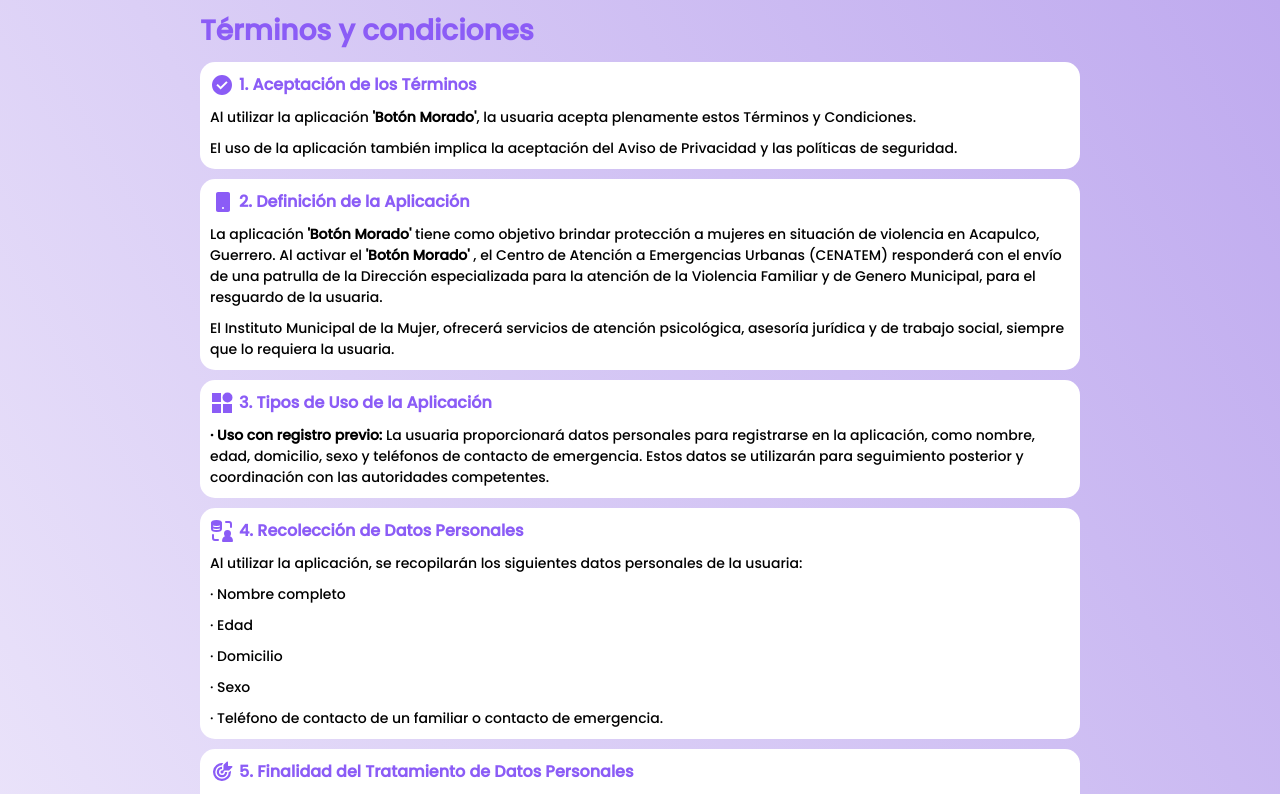
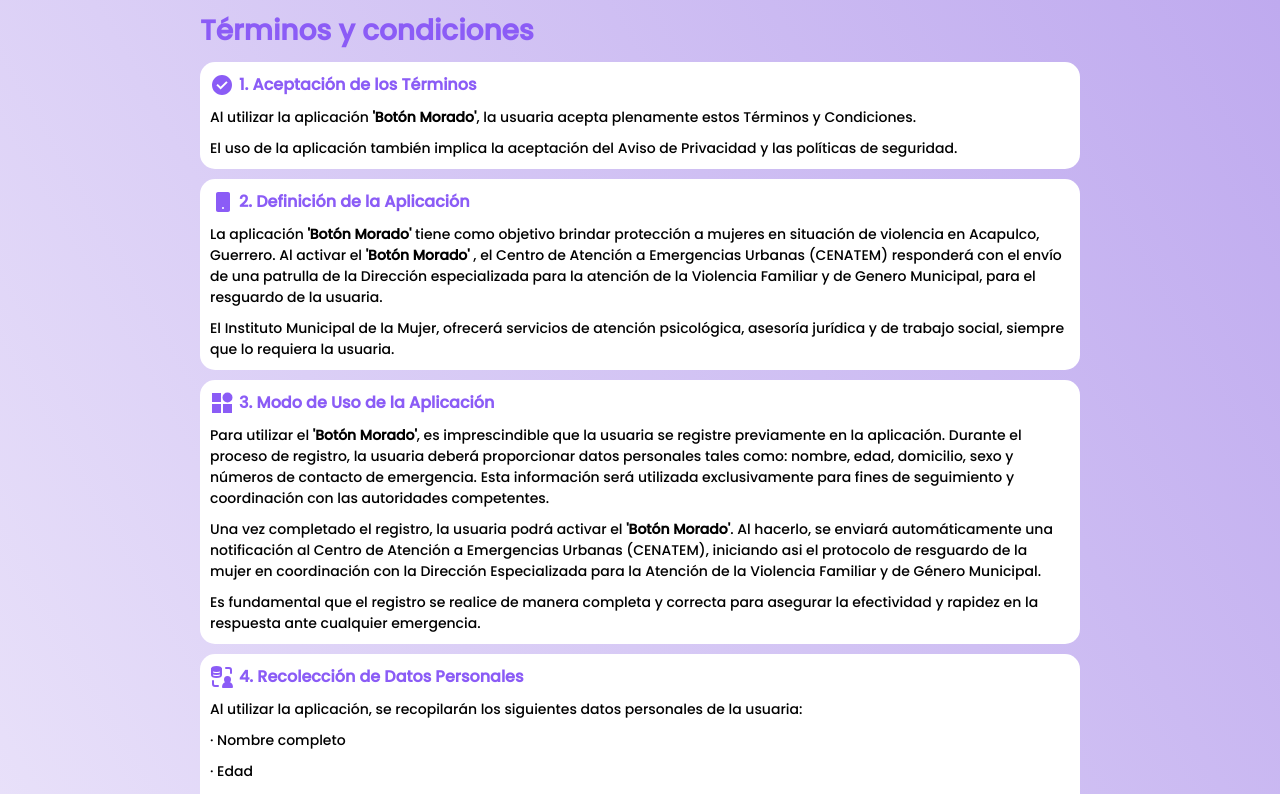
Before and after one commit to iElvisJosue/immujer, a React (Vite) app: page /Terminos-Y-Condiciones in a window 1280 px wide. Shown: the top 794 px of the page. Built offline with nearby package versions, Linux system fonts and the light colour scheme; the HTML template or start-up script is replaced by a standard one.

Commit message:
TyC actualizados

```diff
--- a/src/views/TerminosCondiciones.jsx
+++ b/src/views/TerminosCondiciones.jsx
@@ -43,23 +43,29 @@
       />
       <CardDetalles
         DetallesIcono={{ SVG: "CUBITOS", Clase: "SVG Principal" }}
-        Titulo="3. Tipos de Uso de la Aplicación"
+        Titulo="3. Modo de Uso de la Aplicación"
         Textos={[
           <>
-            <b>· Uso con registro previo:</b> La usuaria proporcionará datos
-            personales para registrarse en la aplicación, como nombre, edad,
-            domicilio, sexo y teléfonos de contacto de emergencia. Estos datos
-            se utilizarán para seguimiento posterior y coordinación con las
-            autoridades competentes.
+            Para utilizar el <b>{"'Botón Morado'"}</b>, es imprescindible que la
+            usuaria se registre previamente en la aplicación. Durante el proceso
+            de registro, la usuaria deberá proporcionar datos personales tales
+            como: nombre, edad, domicilio, sexo y números de contacto de
+            emergencia. Esta información será utilizada exclusivamente para
+            fines de seguimiento y coordinación con las autoridades competentes.
           </>,
-          // <>
-          //   <b>· Uso Emergente:</b> La usuaria puede activar el{" "}
-          //   <b>{"'Botón Morado'"}</b> sin necesidad de registro. En este caso,
-          //   se enviará un aviso inmediato al Centro de Atención a Emergencias
-          //   Urbanas (CENATEM), para el resguardo de la mujer en coordinación con
-          //   la Dirección especializada para la atención de la Violencia Familiar
-          //   y de Genero Municipal.
-          // </>,
+          <>
+            Una vez completado el registro, la usuaria podrá activar el{" "}
+            <b>{"'Botón Morado'"}</b>. Al hacerlo, se enviará automáticamente
+            una notificación al Centro de Atención a Emergencias Urbanas
+            (CENATEM), iniciando asi el protocolo de resguardo de la mujer en
+            coordinación con la Dirección Especializada para la Atención de la
+            Violencia Familiar y de Género Municipal.
+          </>,
+          <>
+            Es fundamental que el registro se realice de manera completa y
+            correcta para asegurar la efectividad y rapidez en la respuesta ante
+            cualquier emergencia.
+          </>,
         ]}
       />
       <CardDetalles
```
